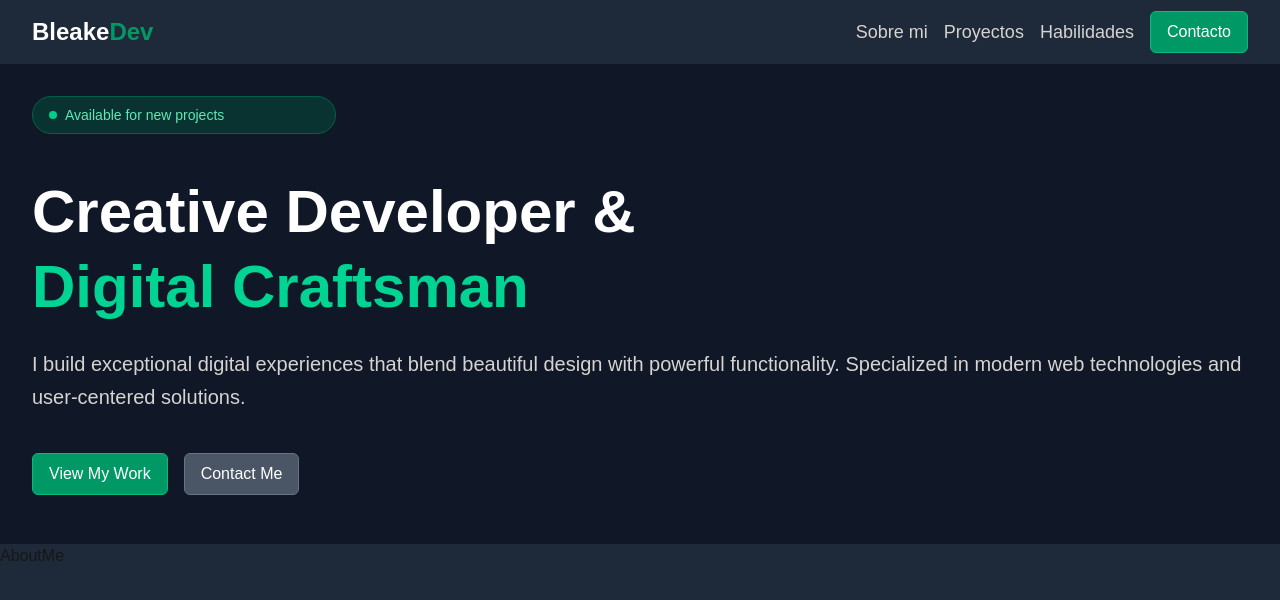
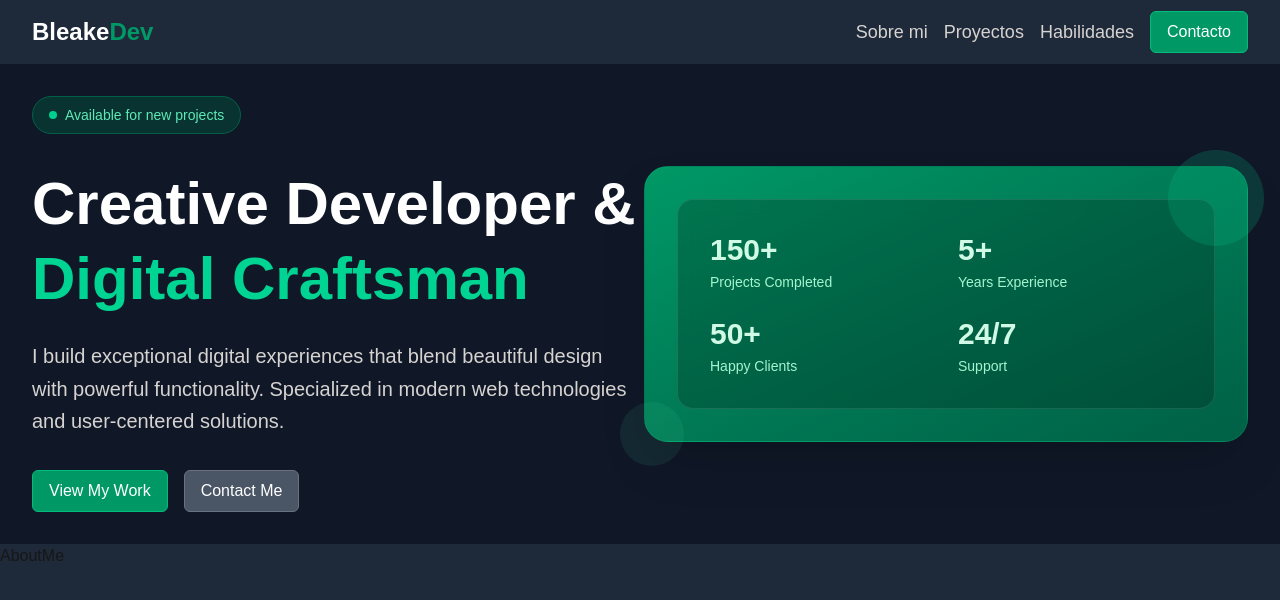
Before and after one commit to Ianbleake/BleakeDev, a Next.js app: page / in a window 1280 px wide. Shown: the top 600 px of the page. Built offline with nearby package versions, Linux system fonts and the light colour scheme.

Commit message:
feat: add hero component

```diff
--- /dev/null
+++ b/src/components/home/Introduction/components/hero.tsx
@@ -0,0 +1,32 @@
+import React from "react";
+
+export default function Hero(): React.ReactElement {
+  return (
+    <div className="relative w-full">
+      <div className="bg-gradient-to-br from-emerald-600 via-emerald-700 to-emerald-800 rounded-3xl p-8 shadow-2xl border border-emerald-500/20">
+        <div className="bg-black/20 backdrop-blur-sm rounded-2xl p-8 text-white border border-white/10">
+          <div className="grid grid-cols-2 gap-6">
+            <div>
+              <div className="text-3xl font-bold mb-1 text-emerald-100">150+</div>
+              <div className="text-emerald-200 text-sm">Projects Completed</div>
+            </div>
+            <div>
+              <div className="text-3xl font-bold mb-1 text-emerald-100">5+</div>
+              <div className="text-emerald-200 text-sm">Years Experience</div>
+            </div>
+            <div>
+              <div className="text-3xl font-bold mb-1 text-emerald-100">50+</div>
+              <div className="text-emerald-200 text-sm">Happy Clients</div>
+            </div>
+            <div>
+              <div className="text-3xl font-bold mb-1 text-emerald-100">24/7</div>
+              <div className="text-emerald-200 text-sm">Support</div>
+            </div>
+          </div>
+        </div>
+      </div>
+      <div className="absolute -top-4 -right-4 w-24 h-24 bg-emerald-400/30 rounded-full opacity-60 animate-float"></div>
+      <div className="absolute -bottom-6 -left-6 w-16 h-16 bg-emerald-300/20 rounded-full opacity-40 animate-float" style={{animationDelay: '1s'}}></div>
+    </div>
+  );
+}
--- a/src/components/home/Introduction/components/proyectsStatus.tsx
+++ b/src/components/home/Introduction/components/proyectsStatus.tsx
@@ -2,7 +2,7 @@ import React from "react";
 
 export default function ProyectsStatus(): React.ReactElement {
   return (
-    <div className="w-1/4 inline-flex items-center bg-emerald-900/50 text-emerald-300 px-4 py-2 rounded-full text-sm font-medium mb-8 border border-emerald-800">
+    <div className="w-fit inline-flex items-center bg-emerald-900/50 text-emerald-300 px-4 py-2 rounded-full text-sm font-medium mb-8 border border-emerald-800">
       <div className="w-2 h-2 bg-emerald-400 rounded-full mr-2 animate-pulse"></div>
       Available for new projects
     </div>
--- a/src/components/home/Introduction/index.tsx
+++ b/src/components/home/Introduction/index.tsx
@@ -2,16 +2,21 @@ import React from "react";
 import ProyectsStatus from "./components/proyectsStatus";
 import InformativeTexts from "./components/informativeTexts";
 import ActionButtons from "./components/actionButtons";
+import Hero from "./components/hero";
 
 export default function Introduction(): React.ReactElement {
   return (
-    <div className="h-120 w-full bg-gray-900 flex flex-col gap-2 p-8">
+    <div className="w-full bg-gray-900 flex flex-col md:flex-row gap-2 p-8">
 
-      <ProyectsStatus />
+      <div className="w-1/2">
+        <ProyectsStatus />
+        <InformativeTexts />
+        <ActionButtons />
+      </div>
 
-      <InformativeTexts />
-
-      <ActionButtons />
+      <div className="w-1/2 flex items-center">
+        <Hero/>
+      </div>
 
     </div>
   );
```
